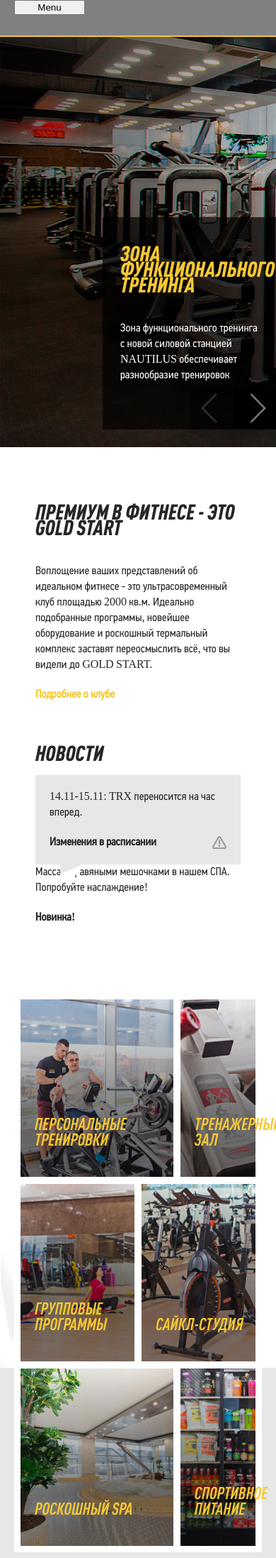
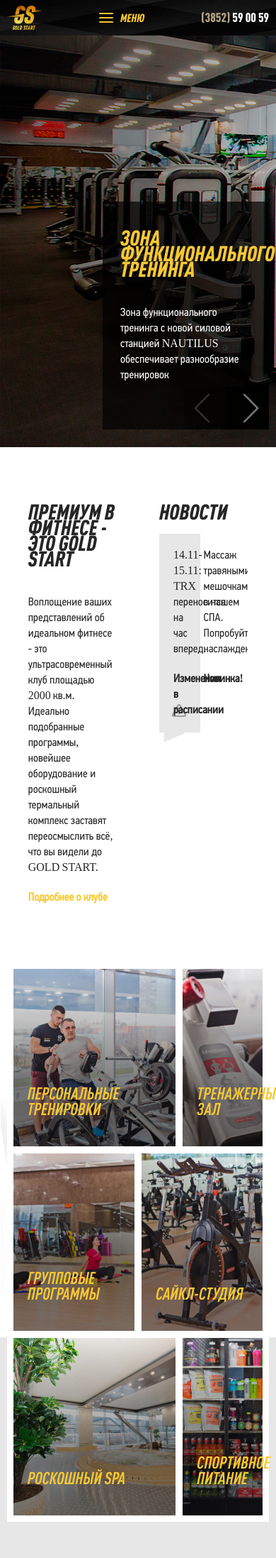
Before and after one commit to bazoooker/gold_start, a PHP site: page / in a window 390 px wide. Shown: the top 2195 px of the page at 71% size. Run offline with PHP 8.4, Linux system fonts and the light colour scheme.

Commit message:
mobile menu

```diff
--- a/distrib/css/main.css
+++ b/distrib/css/main.css
@@ -170,132 +170,181 @@ h6 {
 .row {
   overflow: hidden; }
 
-/* For devices larger than 400px */
-@media (min-width: 400px) {
+@media (max-width: 960px) {
   .container {
-    width: 85%;
+    width: 95%;
     padding: 0; } }
 
-/* For devices larger than 550px */
-@media (min-width: 550px) {
-  .container {
-    width: 80%; }
 /*тайлы - для создания сетки без отступов м/у элементами. все элементы прижаты друг к другу ака windows tiles*/
 .tile {
   margin: 0; }
+
 .tile-1 {
   width: 8.3333%; }
+
 .tile-2 {
   width: 16.6667%; }
+
 .tile-3 {
   width: 25%; }
+
 .tile-4 {
   width: 33.3333%; }
+
 .tile-5 {
   width: 41.6667%; }
+
 .tile-6 {
   width: 50%; }
+
 .tile-7 {
   width: 58.3333%; }
+
 .tile-8 {
   width: 66.6667%; }
+
 .tile-9 {
   width: 75%; }
+
 .tile-10 {
   width: 83.3333%; }
+
 .tile-11 {
   width: 91.6667%; }
+
 .tile-12 {
   width: 100%; }
+
 /* Offsets */
 .offset-tile-1 {
   width: 8.3333%; }
+
 .offset-tile-2 {
   width: 16.6667%; }
+
 .offset-tile-3 {
   width: 25%; }
+
 .offset-tile-4 {
   width: 33.3333%; }
+
 .offset-tile-5 {
   width: 41.6667%; }
+
 .offset-tile-6 {
   width: 50%; }
+
 .offset-tile-7 {
   width: 58.3333%; }
+
 .offset-tile-8 {
   width: 66.6667%; }
+
 .offset-tile-9 {
   width: 75%; }
+
 .offset-tile-10 {
   width: 83.3333%; }
+
 .offset-tile-11 {
   width: 91.6667%; }
+
 /*колонки - для создания сетки с отступами между колонок. Крайние элементы - прижаты к бокам контейнера*/
 .col {
   margin-left: 4%; }
+
 .col:first-child,
 .col:first-child {
   margin-left: 0; }
+
 .col-1 {
   width: 4.66666666667%; }
+
 .col-2 {
   width: 13.3333333333%; }
+
 .col-3 {
   width: 22%; }
+
 .col-4 {
   width: 30.6666666667%; }
+
 .col-5 {
   width: 39.3333333333%; }
+
 .col-6 {
   width: 46%; }
+
 .col-7 {
   width: 56.6666666667%; }
+
 .col-8 {
   width: 65.3333333333%; }
+
 .col-9 {
   width: 74.0%; }
+
 .col-10 {
   width: 82.6666666667%; }
+
 .col-11 {
   width: 91.3333333333%; }
+
 .col-12 {
   width: 100%;
   margin-left: 0; }
+
 .col-third {
   width: 30.6666666667%; }
+
 .col-2-thirds {
   width: 65.3333333333%; }
+
 .col-half {
   width: 48%; }
+
 /* Offsets */
 .offset-col-1 {
   margin-left: 8.66666666667%; }
+
 .offset-col-2 {
   margin-left: 17.3333333333%; }
+
 .offset-col-3 {
   margin-left: 26%; }
+
 .offset-col-4 {
   margin-left: 34.6666666667%; }
+
 .offset-col-5 {
   margin-left: 43.3333333333%; }
+
 .offset-col-6 {
   margin-left: 52%; }
+
 .offset-col-7 {
   margin-left: 60.6666666667%; }
+
 .offset-col-8 {
   margin-left: 69.3333333333%; }
+
 .offset-col-9 {
   margin-left: 78.0%; }
+
 .offset-col-10 {
   margin-left: 86.6666666667%; }
+
 .offset-col-11 {
   margin-left: 95.3333333333%; }
+
 .offset-col-third {
   margin-left: 34.6666666667%; }
+
 .offset-col-2-thirds {
   margin-left: 69.3333333333%; }
+
 .offset-col-half {
-    margin-left: 52%; } }
+  margin-left: 52%; }
 
 .f-right {
   float: right; }
@@ -317,70 +366,129 @@ body {
   background-size: contain;
   background-position: 100% 50%; }
 
+#mobile-menu-overlay {
+  position: fixed;
+  width: 100%;
+  height: 100%;
+  background-color: rgba(0, 0, 0, 0.6);
+  z-index: 9;
+  opacity: 1;
+  -webkit-transition: all 300ms;
+  transition: all 300ms; }
+
+#mobile-menu-overlay.mobile-menu-overlay_hidden {
+  opacity: 0;
+  z-index: -1; }
+
 .mobile-menu-bar {
   position: fixed;
   top: 0;
   right: 0;
   left: 0;
   width: 100%;
-  z-index: 99;
-  background-color: gray;
-  border-bottom: 2px solid #f6c834;
+  z-index: 8;
   min-height: 50px;
+  background-image: url(/img/bg/bg-header.jpg);
+  background-position: 50% 50%;
+  background-repeat: no-repeat;
+  background-size: cover;
   -webkit-transform: translateY(-50px);
   transform: translateY(-50px);
   -webkit-transition: 200ms;
   transition: 200ms; }
-  @media screen and (max-width: 1300px) {
+  .mobile-menu-bar .container {
+    display: -webkit-box;
+    display: -ms-flexbox;
+    display: flex;
+    -webkit-box-align: center;
+    -ms-flex-align: center;
+    align-items: center;
+    -webkit-box-pack: justify;
+    -ms-flex-pack: justify;
+    justify-content: space-between; }
+    .mobile-menu-bar .container .logo {
+      display: inline-block;
+      width: 50px;
+      height: 50px;
+      margin: 0 0;
+      opacity: .9;
+      background-image: url(/img/logo.png);
+      background-position: 50% 50%;
+      background-repeat: no-repeat;
+      background-size: contain; }
+  @media screen and (max-width: 767px) {
+    .mobile-menu-bar .info .info-contacts .info-contacts__location {
+      display: none; } }
+  @media screen and (max-width: 461px) {
+    .mobile-menu-bar .info .info-contacts .info-contacts__phone {
+      font-size: 18px; } }
+  @media screen and (max-width: 960px) {
     .mobile-menu-bar {
       -webkit-transform: translateY(0);
       transform: translateY(0); } }
 
-#mobile-nav {
+#mobile-menu {
   position: fixed;
   -webkit-box-sizing: border-box;
   box-sizing: border-box;
   width: 260px;
   height: 100%;
   background-color: black;
-  border-right: 5px solid #f6c834;
   z-index: 100;
   padding: 30px;
-  margin-left: -260px; }
-  #mobile-nav .info .info-links {
-    float: left; }
-    #mobile-nav .info .info-links ul li {
+  -webkit-transition: 300ms;
+  transition: 300ms;
+  z-index: 10; }
+  #mobile-menu #btnCloseMobileMenu {
+    position: absolute;
+    top: 25px;
+    left: 25px;
+    width: 24px;
+    height: 24px;
+    background-image: url(/img/icons/icon-close-mobile-menu.png);
+    background-repeat: no-repeat;
+    background-position: center center;
+    background-size: contain;
+    cursor: pointer; }
+  #mobile-menu .info .info-links {
+    float: none;
+    display: block; }
+    #mobile-menu .info .info-links ul li {
       margin-right: 0px; }
-    #mobile-nav .info .info-links .info-link_timetable:hover .icon_calendar {
+    #mobile-menu .info .info-links .info-link_timetable:hover .icon_calendar {
       background-position: -34px -28px; }
-  #mobile-nav .info .info-links_vertical ul li {
+  #mobile-menu .info .info-links_vertical ul li {
     margin-bottom: 15px; }
-  #mobile-nav .info .info-links_vertical ul li:last-child {
+  #mobile-menu .info .info-links_vertical ul li:last-child {
     margin-left: 0px; }
-  #mobile-nav .info .info-contacts {
+  #mobile-menu .info .info-contacts {
     float: left;
     display: table; }
-    #mobile-nav .info .info-contacts .info-contacts__location {
+    #mobile-menu .info .info-contacts .info-contacts__location {
       display: block;
       padding-right: 0px;
       font-family: 'PF-Din';
       font-weight: normal;
       color: #f6c834;
       font-size: 16px; }
-    #mobile-nav .info .info-contacts .info-contacts__phone {
+    #mobile-menu .info .info-contacts .info-contacts__phone {
       font-family: 'DIN-Pro-Cond';
       font-weight: 900;
       text-transform: uppercase;
       font-style: normal;
       color: #fff;
       font-size: 24px; }
-      #mobile-nav .info .info-contacts .info-contacts__phone .phone-code {
+      #mobile-menu .info .info-contacts .info-contacts__phone .phone-code {
         color: #b0a283; }
-  #mobile-nav .info .info-contacts_vertical .info-contacts__location,
-  #mobile-nav .info .info-contacts_vertical .info-contacts__phone {
+  #mobile-menu .info .info-contacts_vertical .info-contacts__location,
+  #mobile-menu .info .info-contacts_vertical .info-contacts__phone {
     float: left; }
-  #mobile-nav .info .info-contacts_vertical .info-contacts__phone {
+  #mobile-menu .info .info-contacts_vertical .info-contacts__phone {
     margin-top: 20px; }
+
+.mobile-menu_hidden {
+  -webkit-transform: translateX(-260px);
+  transform: translateX(-260px); }
 
 .logo {
   display: block;
@@ -405,6 +513,9 @@ body {
   opacity: .9; }
   .btn:hover {
     opacity: 1; }
+  @media screen and (max-width: 960px) {
+    .btn {
+      font-size: 14px; } }
 
 .btn_try {
   font-size: 18px;
@@ -458,6 +569,32 @@ a {
   a:hover {
     color: #000; }
 
+.hamburger-menu {
+  position: relative;
+  padding-left: 30px;
+  color: #f6c834;
+  display: table;
+  font-family: 'DIN-Pro-Cond';
+  font-weight: 900;
+  text-transform: uppercase;
+  font-style: italic;
+  cursor: pointer; }
+  .hamburger-menu .hamburger-icon {
+    position: absolute;
+    display: table-cell;
+    vertical-align: middle;
+    width: 20px;
+    height: 14px;
+    left: 0;
+    top: 4px; }
+    .hamburger-menu .hamburger-icon .hamburger-bar {
+      display: block;
+      width: 100%;
+      height: 2px;
+      margin-bottom: 4px;
+      background-color: #f6c834;
+      border-radius: 2px; }
+
 #header {
   display: block;
   min-height: 152px;
@@ -465,7 +602,7 @@ a {
   background-position: 50% 50%;
   background-repeat: no-repeat;
   background-size: cover; }
-  @media screen and (max-width: 1300px) {
+  @media screen and (max-width: 960px) {
     #header {
       display: none; } }
 
@@ -487,6 +624,9 @@ a {
     text-transform: uppercase; }
     .info .info-links a:hover {
       color: #f6c834; }
+    @media screen and (min-width: 961px) and (max-width: 1050px) {
+      .info .info-links a {
+        font-size: 16px; } }
   .info .info-links .info-link_timetable:hover .icon_calendar {
     background-position: -34px -28px; }
 
@@ -509,6 +649,9 @@ a {
     font-weight: normal;
     color: #f6c834;
     font-size: 16px; }
+    @media screen and (min-width: 961px) and (max-width: 1050px) {
+      .info .info-contacts .info-contacts__location {
+        font-size: 14px; } }
   .info .info-contacts .info-contacts__phone {
     font-family: 'DIN-Pro-Cond';
     font-weight: 900;
@@ -518,6 +661,9 @@ a {
     font-size: 24px; }
     .info .info-contacts .info-contacts__phone .phone-code {
       color: #b0a283; }
+    @media screen and (min-width: 961px) and (max-width: 1050px) {
+      .info .info-contacts .info-contacts__phone {
+        font-size: 20px; } }
 
 .info .info-contacts_vertical .info-contacts__location,
 .info .info-contacts_vertical .info-contacts__phone {
@@ -542,6 +688,9 @@ a {
   float: left;
   margin-right: 34px;
   list-style: none; }
+  @media screen and (min-width: 961px) and (max-width: 1050px) {
+    .menu .main-menu li {
+      margin-right: 24px !important; } }
 
 .menu .main-menu a {
   position: relative;
--- a/distrib/index.html
+++ b/distrib/index.html
@@ -25,13 +25,40 @@
 
   <!-- mobile menu -->
 
+  <div id="mobile-menu-overlay" class="mobile-menu-overlay_hidden"></div>
+
    <div class="mobile-menu-bar">
     <div class="container">
-      <button id="openMobileNav" style="width: 100px;">Menu</button>
+    <a href="#" class="logo"></a>
+
+    <div id="btnOpenMobileMenu" class="hamburger-menu">
+      <span class="hamburger-icon">
+        <i class="hamburger-bar"></i>
+        <i class="hamburger-bar"></i>
+        <i class="hamburger-bar"></i>
+      </span>
+      меню
     </div>
+
+      <!-- <button id="btnOpenMobileMenu" style="width: 100px;">Menu</button> -->
+      <div class="info">
+        <div class="info-contacts info-contacts_horizontal">
+          <span class="info-contacts__location">
+            <i class="icon icon_location"></i>
+            г. Барнаул, Павловский тракт, 18В, ТРЦ "Арена"
+          </span>
+          <a class="info-contacts__phone">
+            <span class="phone-code">(3852)</span>
+            59 00 59
+          </a>
+        </div>
+      </div>
+      </div>
+
   </div>
 
-  <div id="mobile-nav">
+  <div id="mobile-menu" class="mobile-menu_hidden">
+      <i id="btnCloseMobileMenu"></i>
 
 
         <a href="#" class="logo"></a>
@@ -91,7 +118,7 @@
         <div class="info info_header row"> <!-- верхняя полоска хедера -->
 
           <div class="info-links info-links_horizontal">
-            <ul>
+            <ul class="row">
               <li>
 
               <a href="#" class="info-link_timetable">
@@ -387,6 +414,28 @@
     });
   </script>
 
+<script>
+  // открытие
+  $("#btnOpenMobileMenu").click(function(){
+    $("#mobile-menu").removeClass("mobile-menu_hidden");
+    $("#mobile-menu-overlay").removeClass("mobile-menu-overlay_hidden");
+  });
+
+  // закрытие
+  $("#btnCloseMobileMenu").click(function(){
+    $("#mobile-menu").addClass("mobile-menu_hidden");
+    $("#mobile-menu-overlay").addClass("mobile-menu-overlay_hidden");
+  });
+
+ $("#mobile-menu-overlay").click(function(){
+    $("#mobile-menu").addClass("mobile-menu_hidden");
+    $("#mobile-menu-overlay").addClass("mobile-menu-overlay_hidden");
+
+ });
+
+
+</script>
+
 </body>
 
 </html>
```
Also changed, not shown: dev/scss/block/_buttons-links.scss (+32 -0 lines), dev/scss/block/_grid.scss (+9 -9 lines), dev/scss/block/_header-footer.scss (+22 -1 lines), dev/scss/block/_mobile-menu.scss (+91 -8 lines), distrib/img/icons/icon-close-mobile-menu.png (added). Lines whose indentation alone changed are shown as unchanged.
